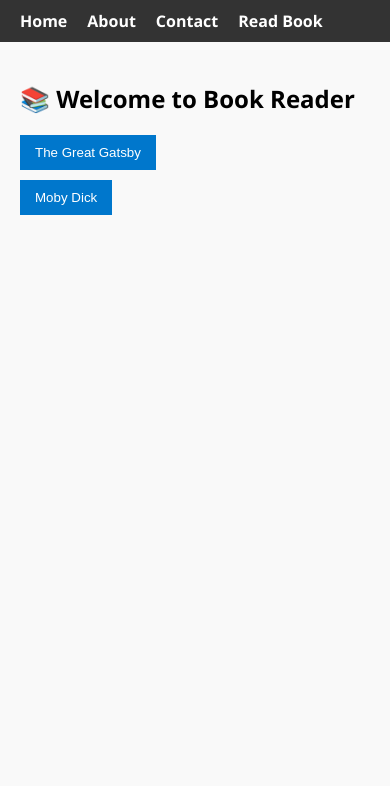
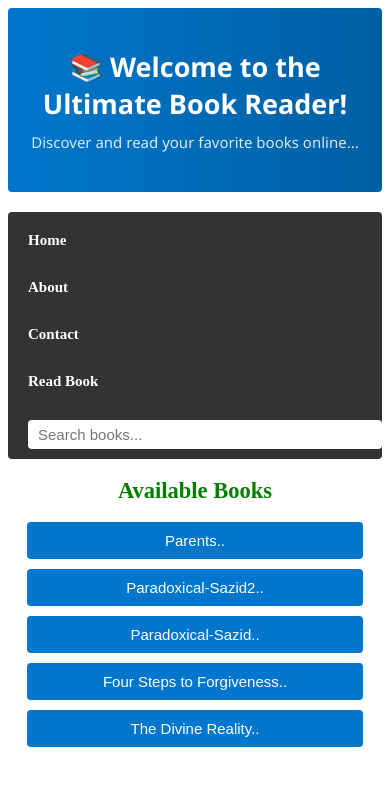
Before and after one commit to muzahid780/Book-Reader-Web-Application, a plain HTML site: page index.html in a window 390 px wide. Drawn offline with Linux system fonts and the light colour scheme.

Commit message:
added mobile responsive and various buttons

```diff
--- a/index.html
+++ b/index.html
@@ -2,27 +2,59 @@
 <html lang="en">
   <head>
     <meta charset="UTF-8" />
+    <!--for responsive-->
+    <meta name="viewport" content="width=device-width, initial-scale=1.0" />
+
     <title>Book Reader Web Application</title>
     <link rel="stylesheet" href="style.css" />
   </head>
   <body>
+    <!-- Banner Section -->
+    <section id="banner">
+      <h1>📚 Welcome to the Ultimate Book Reader!</h1>
+      <p>Discover and read your favorite books online...</p>
+    </section>
+
     <!-- Navigation -->
     <nav>
       <ul>
-        <li><a href="#" onclick="showSection('home')">Home</a></li>
-        <li><a href="#" onclick="showSection('about')">About</a></li>
-        <li><a href="#" onclick="showSection('contact')">Contact</a></li>
-        <li><a href="#" onclick="showSection('reader')">Read Book</a></li>
+        <li>
+          <a href="#" onclick="event.preventDefault(); showSection('home')"
+            >Home</a
+          >
+        </li>
+        <li>
+          <a href="#" onclick="event.preventDefault(); showSection('about')"
+            >About</a
+          >
+        </li>
+        <li>
+          <a href="#" onclick="event.preventDefault(); showSection('contact')"
+            >Contact</a
+          >
+        </li>
+        <li>
+          <a href="#" onclick="event.preventDefault(); showSection('reader')"
+            >Read Book</a
+          >
+        </li>
       </ul>
+
+      <!-- Search Bar -->
+      <input
+        type="text"
+        id="search-input"
+        placeholder="Search books..."
+        oninput="filterBooks()"
+        aria-label="Search books"
+      />
     </nav>
 
     <!-- Home Section -->
     <section id="home" class="active">
-      <h1>📚 Welcome to Book Reader</h1>
-      <ul id="book-list">
-        <li><button onclick="loadBook(1)">The Great Gatsby</button></li>
-        <li><button onclick="loadBook(2)">Moby Dick</button></li>
-      </ul>
+      <h2>Available Books</h2>
+      <ul id="book-list"></ul>
+      <!-- will be populated dynamically -->
     </section>
 
     <!-- About Section -->
--- a/script.js
+++ b/script.js
@@ -1,27 +1,98 @@
-// Show one section at a time
+// Book data — add as many as you want here
+const books = [
+  {
+    id: 1,
+    title: "Parents..",
+    src: "books/sample1.pdf",
+  },
+  {
+    id: 2,
+    title: "Paradoxical-Sazid2..",
+    src: "books/sample2.pdf",
+  },
+  {
+    id: 3,
+    title: "Paradoxical-Sazid..",
+    src: "books/sample3.pdf",
+  },
+  {
+    id: 4,
+    title: "Four Steps to Forgiveness..",
+    src: "books/sample4.pdf",
+  },
+  {
+    id: 5,
+    title: "The Divine Reality..",
+    src: "books/sample5.pdf",
+  },
+];
+
+// ✅ Show only the selected section (but ignore the banner)
 function showSection(id) {
   const sections = document.querySelectorAll("section");
-  sections.forEach((section) => section.classList.remove("active"));
 
-  const selected = document.getElementById(id);
-  if (selected) selected.classList.add("active");
+  sections.forEach((section) => {
+    // Skip the banner section – keep it always visible
+    if (section.id === "banner") return;
+
+    if (section.id === id) {
+      section.classList.add("active");
+    } else {
+      section.classList.remove("active");
+    }
+  });
 }
 
-// Load PDF into the iframe
+// ✅ Render the book list dynamically
+function renderBookList(filter = "") {
+  const list = document.getElementById("book-list");
+  list.innerHTML = ""; // clear existing
+
+  // Filter books by title (case insensitive)
+  const filteredBooks = books.filter((book) =>
+    book.title.toLowerCase().includes(filter.toLowerCase())
+  );
+
+  if (filteredBooks.length === 0) {
+    list.innerHTML = "<li>No books found.</li>";
+    return;
+  }
+
+  filteredBooks.forEach((book) => {
+    const li = document.createElement("li");
+    const btn = document.createElement("button");
+    btn.textContent = book.title;
+    btn.onclick = () => loadBook(book.id);
+    li.appendChild(btn);
+    list.appendChild(li);
+  });
+}
+
+// ✅ Load PDF into iframe
 function loadBook(bookId) {
   showSection("reader");
 
+  const book = books.find((b) => b.id === bookId);
   const titleEl = document.getElementById("book-title");
   const viewer = document.getElementById("pdf-viewer");
 
-  if (bookId === 1) {
-    titleEl.textContent = "The Great Gatsby";
-    viewer.src = "books/sample.pdf";
-  } else if (bookId === 2) {
-    titleEl.textContent = "Moby Dick";
-    viewer.src = "books/sample.pdf";
+  if (book) {
+    titleEl.textContent = book.title;
+    viewer.src = book.src;
   } else {
     titleEl.textContent = "Book Not Found";
     viewer.src = "";
   }
 }
+
+// ✅ Filter books on search input
+function filterBooks() {
+  const input = document.getElementById("search-input");
+  renderBookList(input.value);
+}
+
+// ✅ Initial setup on page load
+document.addEventListener("DOMContentLoaded", () => {
+  renderBookList();
+  showSection("home");
+});
--- a/style.css
+++ b/style.css
@@ -1,13 +1,44 @@
-body {
-  font-family: "Segoe UI", sans-serif;
-  margin: 0;
-  padding: 0;
-  background: #f9f9f9;
+/*scales font better*/
+html {
+  font-size: 16px;
 }
 
+@media (max-width: 768px) {
+  /*for responsive*/
+  html {
+    font-size: 15px;
+  }
+}
+
+#banner {
+  background: linear-gradient(90deg, #0077cc, #005fa3);
+  color: white;
+  text-align: center;
+  padding: 40px 20px;
+  font-family: "Segoe UI", sans-serif;
+  margin-bottom: 20px;
+  border-radius: 4px;
+}
+
+#banner h1 {
+  margin: 0 0 10px 0;
+  font-size: 2.5rem;
+}
+
+#banner p {
+  margin: 0;
+  font-size: 1.2rem;
+  opacity: 0.85;
+}
+
+/* Search bar styles */
 nav {
   background-color: #333;
   padding: 10px 20px;
+  display: flex;
+  align-items: center;
+  justify-content: space-between;
+  border-radius: 4px;
 }
 
 nav ul {
@@ -16,6 +47,7 @@ nav ul {
   margin: 0;
   padding: 0;
   gap: 20px;
+  flex-grow: 1;
 }
 
 nav ul li a {
@@ -25,18 +57,23 @@ nav ul li a {
   cursor: pointer;
 }
 
-section {
-  display: none;
-  padding: 20px;
+#search-input {
+  padding: 6px 10px;
+  font-size: 1rem;
+  border-radius: 4px;
+  border: none;
+  width: 200px;
+  max-width: 100%;
 }
 
-section.active {
-  display: block;
-}
-
+/* Book list styles */
 #book-list {
   list-style: none;
   padding: 0;
+}
+#home {
+  color: green;
+  text-align: center;
 }
 
 #book-list li {
@@ -49,12 +86,71 @@ section.active {
   color: #fff;
   border: none;
   cursor: pointer;
+  width: 50%;
+  text-align: center;
+  border-radius: 4px;
+  transition: background-color 0.3s ease;
 }
 
 #book-list button:hover {
   background-color: #005fa3;
 }
 
-#book-viewer {
-  margin-top: 20px;
+/* ✅ Fix for section visibility */
+section {
+  display: none;
 }
+
+section.active,
+#banner {
+  display: block;
+}
+
+/* ========== MOBILE RESPONSIVE STYLES ========== */
+@media (max-width: 768px) {
+  /* Navbar layout: stack vertically */
+  nav {
+    flex-direction: column;
+    align-items: flex-start;
+    gap: 10px;
+  }
+
+  nav ul {
+    flex-direction: column;
+    gap: 10px;
+    width: 100%;
+  }
+
+  nav ul li {
+    width: 100%;
+  }
+
+  nav ul li a {
+    display: block;
+    padding: 10px 0;
+    width: 100%;
+  }
+
+  #search-input {
+    width: 100%;
+    margin-top: 10px;
+  }
+
+  /* Book buttons take full width */
+  #book-list button {
+    width: 90%;
+    font-size: 1rem;
+  }
+
+  #banner h1 {
+    font-size: 1.8rem;
+  }
+
+  #banner p {
+    font-size: 1rem;
+  }
+
+  #home h2 {
+    font-size: 1.5rem;
+  }
+}
```
Also changed, not shown: 5 other files.
